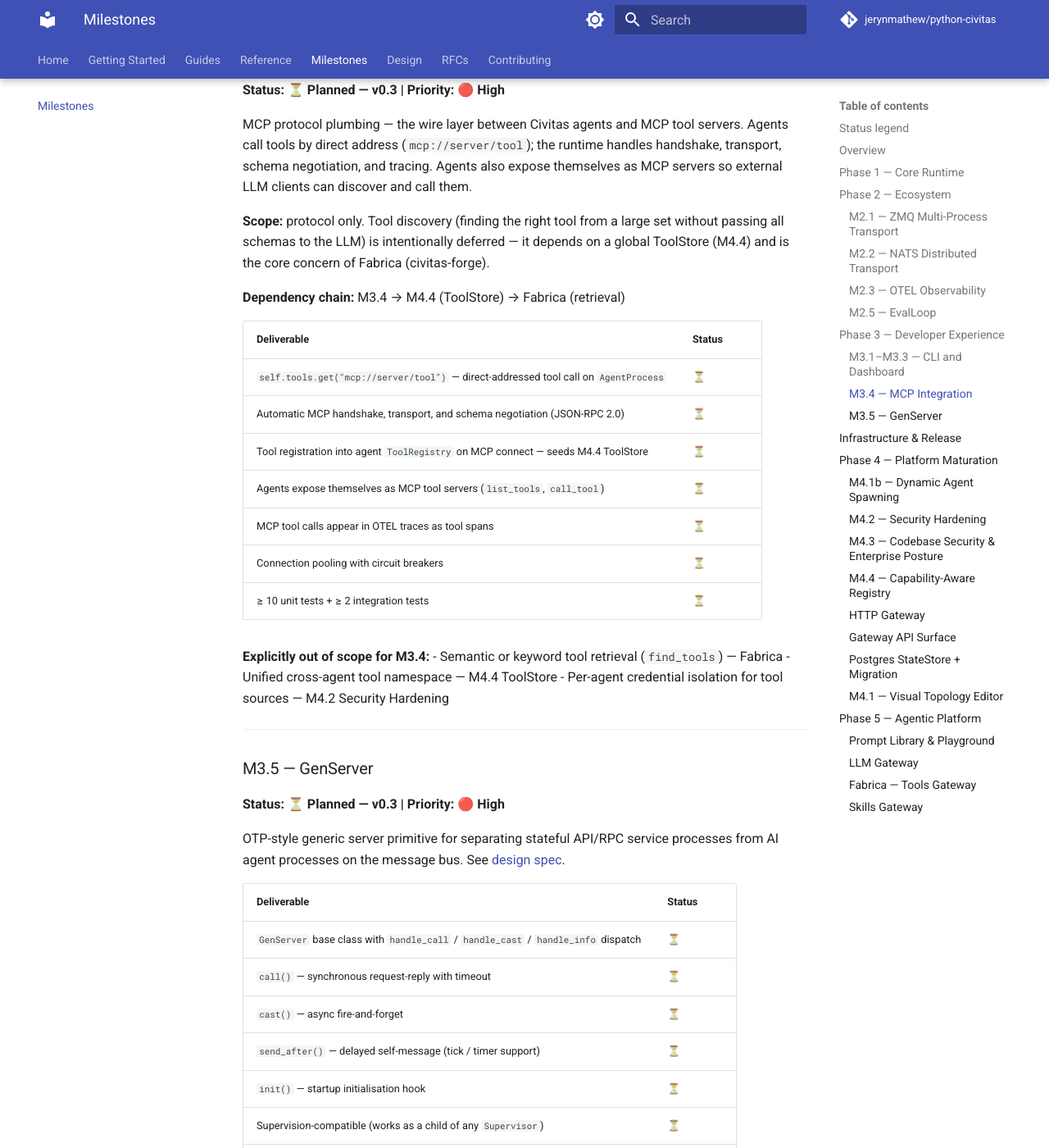
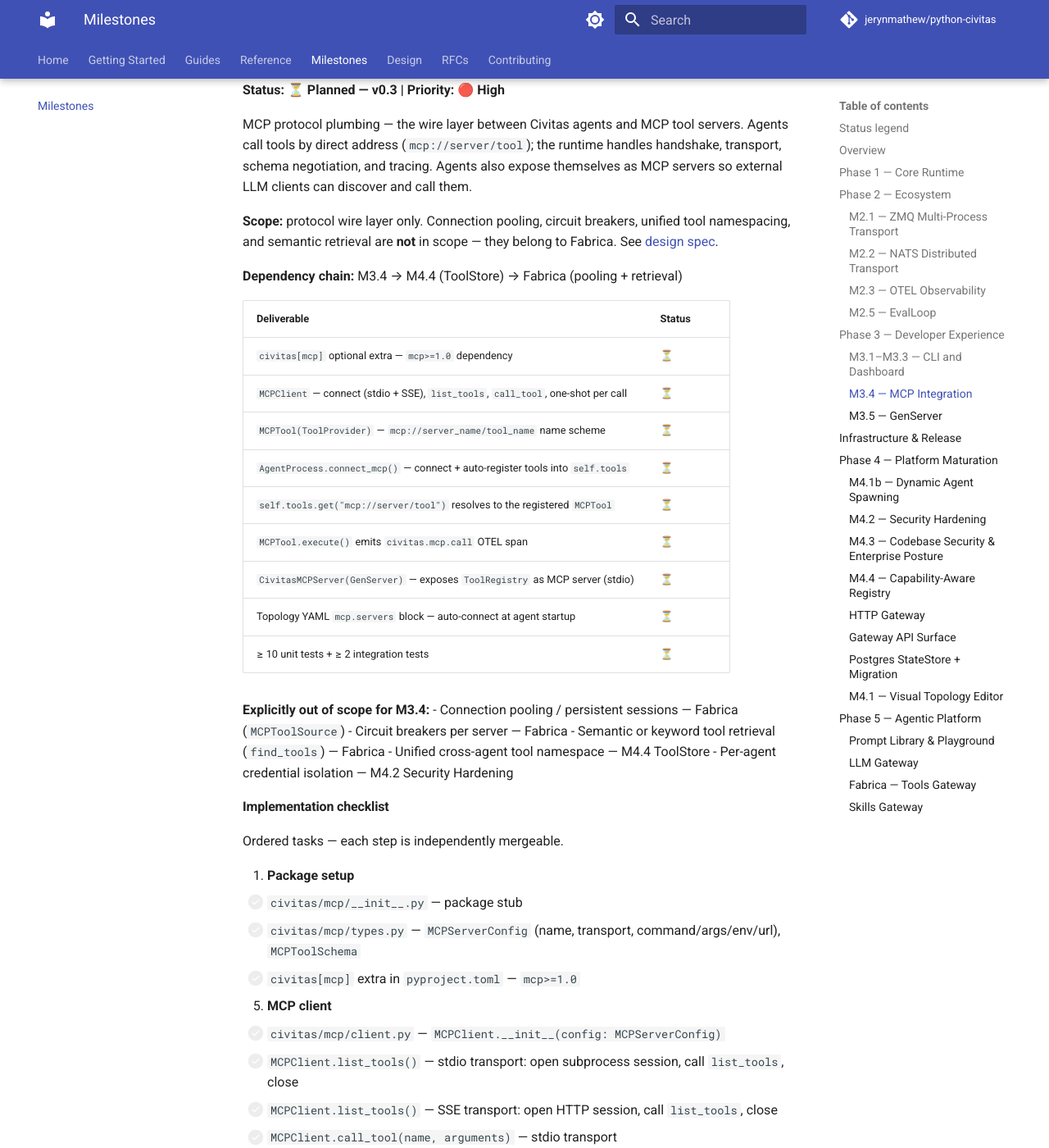
Before and after one commit to jerynmathew/python-civitas, an MkDocs documentation site: the page built from docs/milestones.md, in a window 1280 px wide and 1400 px high, scrolled down 4868 px. Shown: the whole window at 82% size. Built offline with MkDocs 1.6.1 and Material for MkDocs 9.7.7, drawn with Linux system fonts in a browser that asks for light colours; comment, search, counter and statistics services are not loaded; some of the changed text lies outside the part shown.

Commit message:
docs: add M3.4 MCP Integration design spec and implementation checklist
Trimmed scope to protocol wire layer only — connection pooling, circuit
breakers, and tool namespacing moved to Fabrica per architecture review.

```diff
--- a/docs/milestones.md
+++ b/docs/milestones.md
@@ -143,24 +143,87 @@ Corrective observability loop: an `EvalAgent` subclass monitors agent behaviour
 
 MCP protocol plumbing — the wire layer between Civitas agents and MCP tool servers. Agents call tools by direct address (`mcp://server/tool`); the runtime handles handshake, transport, schema negotiation, and tracing. Agents also expose themselves as MCP servers so external LLM clients can discover and call them.
 
-**Scope:** protocol only. Tool discovery (finding the right tool from a large set without passing all schemas to the LLM) is intentionally deferred — it depends on a global ToolStore (M4.4) and is the core concern of Fabrica (civitas-forge).
+**Scope:** protocol wire layer only. Connection pooling, circuit breakers, unified tool namespacing, and semantic retrieval are **not** in scope — they belong to Fabrica. See [design spec](design/mcp-integration.md).
 
-**Dependency chain:** M3.4 → M4.4 (ToolStore) → Fabrica (retrieval)
+**Dependency chain:** M3.4 → M4.4 (ToolStore) → Fabrica (pooling + retrieval)
 
 | Deliverable | Status |
 |-------------|--------|
-| `self.tools.get("mcp://server/tool")` — direct-addressed tool call on `AgentProcess` | ⏳ |
-| Automatic MCP handshake, transport, and schema negotiation (JSON-RPC 2.0) | ⏳ |
-| Tool registration into agent `ToolRegistry` on MCP connect — seeds M4.4 ToolStore | ⏳ |
-| Agents expose themselves as MCP tool servers (`list_tools`, `call_tool`) | ⏳ |
-| MCP tool calls appear in OTEL traces as tool spans | ⏳ |
-| Connection pooling with circuit breakers | ⏳ |
+| `civitas[mcp]` optional extra — `mcp>=1.0` dependency | ⏳ |
+| `MCPClient` — connect (stdio + SSE), `list_tools`, `call_tool`, one-shot per call | ⏳ |
+| `MCPTool(ToolProvider)` — `mcp://server_name/tool_name` name scheme | ⏳ |
+| `AgentProcess.connect_mcp()` — connect + auto-register tools into `self.tools` | ⏳ |
+| `self.tools.get("mcp://server/tool")` resolves to the registered `MCPTool` | ⏳ |
+| `MCPTool.execute()` emits `civitas.mcp.call` OTEL span | ⏳ |
+| `CivitasMCPServer(GenServer)` — exposes `ToolRegistry` as MCP server (stdio) | ⏳ |
+| Topology YAML `mcp.servers` block — auto-connect at agent startup | ⏳ |
 | ≥ 10 unit tests + ≥ 2 integration tests | ⏳ |
 
 **Explicitly out of scope for M3.4:**
+- Connection pooling / persistent sessions — Fabrica (`MCPToolSource`)
+- Circuit breakers per server — Fabrica
 - Semantic or keyword tool retrieval (`find_tools`) — Fabrica
 - Unified cross-agent tool namespace — M4.4 ToolStore
-- Per-agent credential isolation for tool sources — M4.2 Security Hardening
+- Per-agent credential isolation — M4.2 Security Hardening
+
+#### Implementation checklist
+
+Ordered tasks — each step is independently mergeable.
+
+1. **Package setup**
+   - [ ] `civitas/mcp/__init__.py` — package stub
+   - [ ] `civitas/mcp/types.py` — `MCPServerConfig` (name, transport, command/args/env/url), `MCPToolSchema`
+   - [ ] `civitas[mcp]` extra in `pyproject.toml` — `mcp>=1.0`
+
+2. **MCP client**
+   - [ ] `civitas/mcp/client.py` — `MCPClient.__init__(config: MCPServerConfig)`
+   - [ ] `MCPClient.list_tools()` — stdio transport: open subprocess session, call `list_tools`, close
+   - [ ] `MCPClient.list_tools()` — SSE transport: open HTTP session, call `list_tools`, close
+   - [ ] `MCPClient.call_tool(name, arguments)` — stdio transport
+   - [ ] `MCPClient.call_tool(name, arguments)` — SSE transport
+
+3. **MCPTool**
+   - [ ] `civitas/mcp/tool.py` — `MCPTool(ToolProvider)` wrapping `MCPClient` + `MCPToolSchema`
+   - [ ] `MCPTool.name` returns `mcp://server_name/tool_name`
+   - [ ] `MCPTool.schema` returns the JSON Schema from the MCP tool definition
+   - [ ] `MCPTool.execute(**kwargs)` calls `client.call_tool()` and returns result
+   - [ ] `MCPTool.execute()` emits `civitas.mcp.call` OTEL span (attributes: server, tool, transport)
+
+4. **AgentProcess integration**
+   - [ ] `AgentProcess.connect_mcp(config)` — creates `MCPClient`, calls `list_tools`, registers each as `MCPTool` in `self.tools`
+   - [ ] `connect_mcp()` is idempotent: deregisters existing tools for the same server before re-registering
+   - [ ] `self.tools.get("mcp://github/create_issue")` resolves correctly via registered name
+
+5. **MCP server exposure**
+   - [ ] `civitas/mcp/server.py` — `CivitasMCPServer(GenServer)`
+   - [ ] `CivitasMCPServer.init()` — starts MCP stdio server in background task via `mcp.Server`
+   - [ ] `list_tools` handler — returns schemas from injected `ToolRegistry`
+   - [ ] `call_tool` handler — calls the matching `MCPTool.execute()` or raises `ToolNotFoundError`
+
+6. **Topology YAML support**
+   - [ ] Runtime loader reads `mcp.servers` block, creates `MCPServerConfig` instances
+   - [ ] Agents auto-connect configured servers during startup (before first message)
+   - [ ] `mcp.expose.enabled: true` starts `CivitasMCPServer` as a supervised child
+   - [ ] `civitas topology validate` accepts `mcp:` section without errors
+
+7. **Tests (≥ 10 unit, ≥ 2 integration)**
+   - [ ] `MCPServerConfig` validation (missing transport fields, unknown transport)
+   - [ ] `MCPTool.name` follows `mcp://` scheme
+   - [ ] `MCPTool.schema` returns correct JSON Schema
+   - [ ] `MCPTool.execute()` calls `client.call_tool()` with correct args
+   - [ ] `MCPTool.execute()` emits OTEL span
+   - [ ] `connect_mcp()` registers tools in `self.tools`
+   - [ ] `connect_mcp()` deregisters old tools on reconnect (idempotency)
+   - [ ] `self.tools.get("mcp://server/tool")` returns correct tool
+   - [ ] `CivitasMCPServer` `list_tools` returns all registered tools
+   - [ ] `CivitasMCPServer` `call_tool` routes to correct tool
+   - [ ] Integration: agent connects to real stdio MCP echo server, calls a tool
+   - [ ] Integration: `CivitasMCPServer` handles `list_tools` request from real MCP client
+
+8. **Release**
+   - [ ] `CHANGELOG.md` entry under `## [0.3.0]`
+   - [ ] Example: `examples/mcp_agent.py` — agent connecting to a stdio MCP server
+   - [ ] `mkdocs.yml` nav updated with MCP integration design doc
 
 ---
 
--- a/mkdocs.yml
+++ b/mkdocs.yml
@@ -124,6 +124,7 @@ nav:
   - Milestones: milestones.md
 
   - Design:
+    - MCP Integration (M3.4): design/mcp-integration.md
     - GenServer (M3.5): design/genserver.md
     - HTTP Gateway (M4.x): design/http-gateway.md
     - Gateway API Surface (M4.x): design/gateway-api-surface.md
```
Also changed, not shown: docs/design/mcp-integration.md (added, +296 -0 lines).
